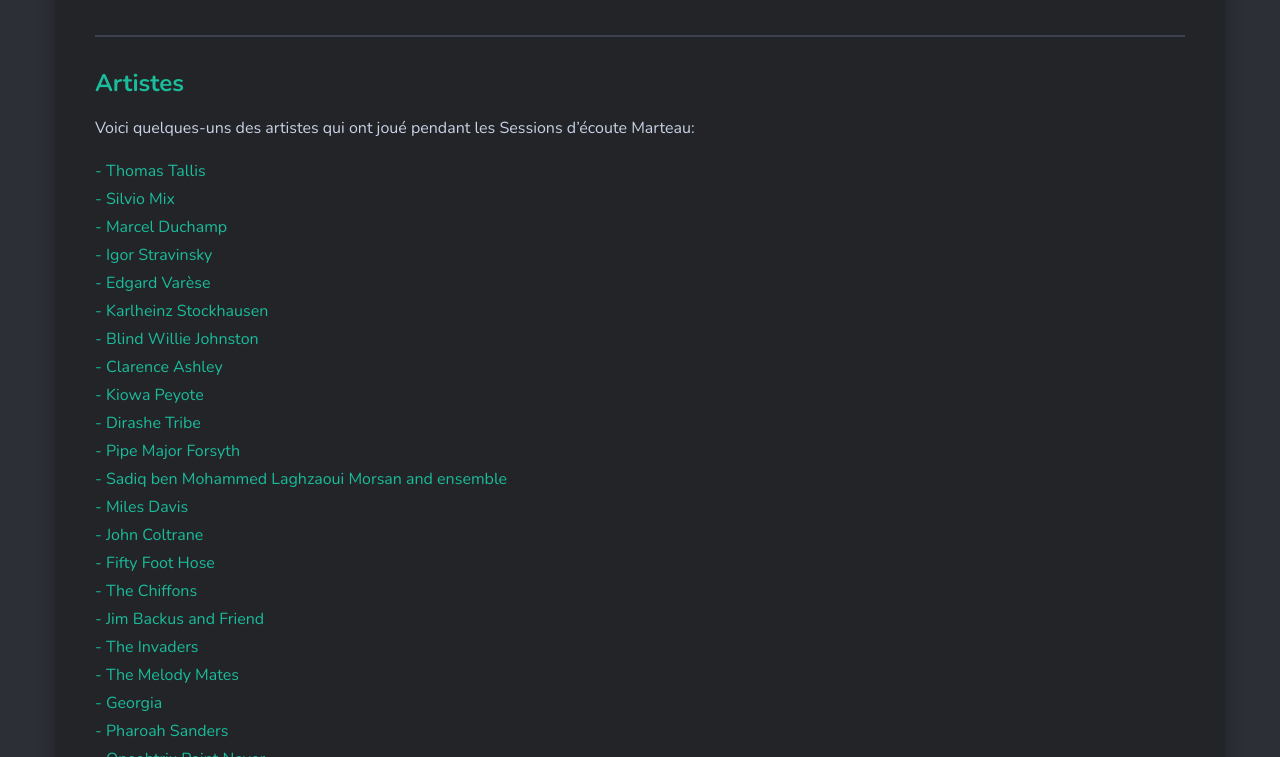
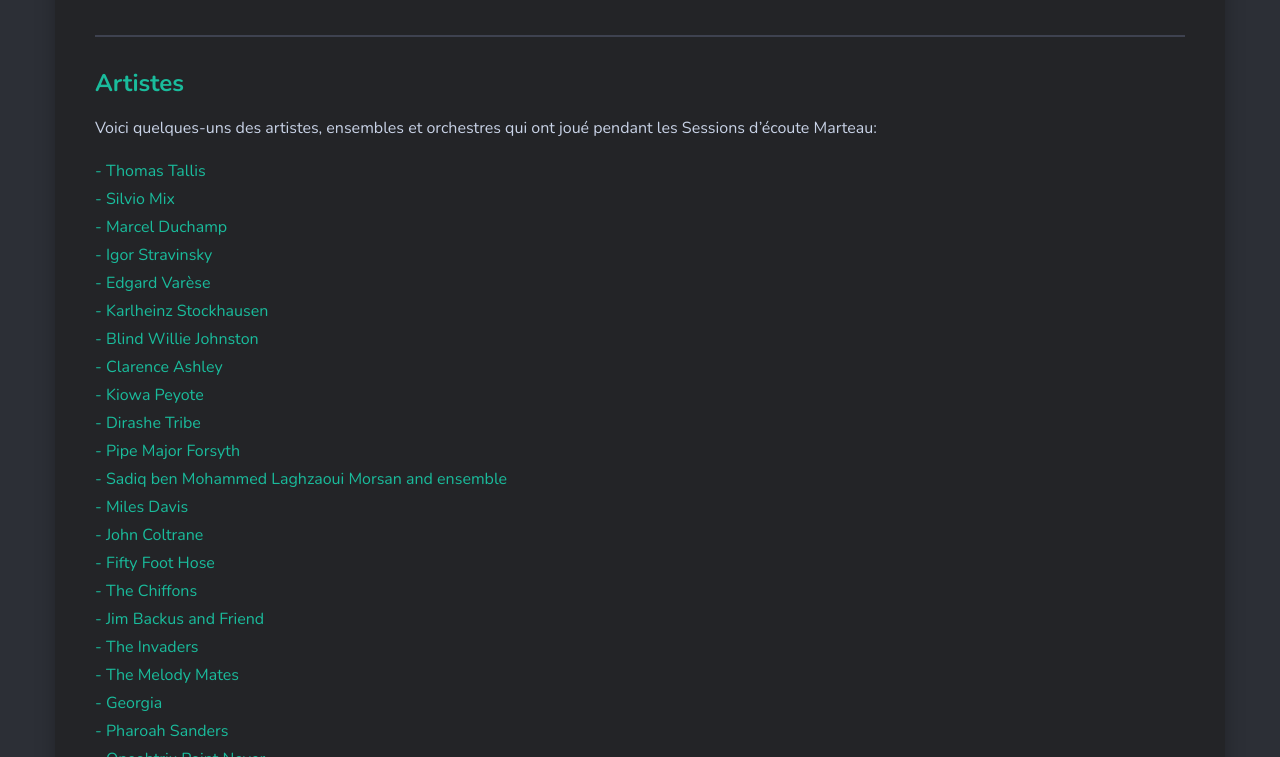
Before and after one commit to sessions-marteau/sessions-marteau-2.github.io, a Jekyll site: the page built from _pages/musique.md, in a window 1280 px wide and 900 px high, scrolled down 1374 px, cut to the strip 143-900 px from the top of the window. Built offline with Jekyll 4.4.1, drawn with Linux system fonts in a browser that asks for light colours; nearby versions of some CDN libraries.

Commit message:
Update musique.md

```diff
--- a/_pages/musique.md
+++ b/_pages/musique.md
@@ -55,7 +55,7 @@ permalink: /musique/
 
 ### [Artistes](#artistes)
 
-Voici quelques-uns des artistes qui ont joué pendant les Sessions d'écoute Marteau:
+Voici quelques-uns des artistes, ensembles et orchestres qui ont joué pendant les Sessions d'écoute Marteau:
 
 <a href="https://www.francemusique.fr/personne/thomas-tallis" target="_blank">- Thomas Tallis
 </a>
```
